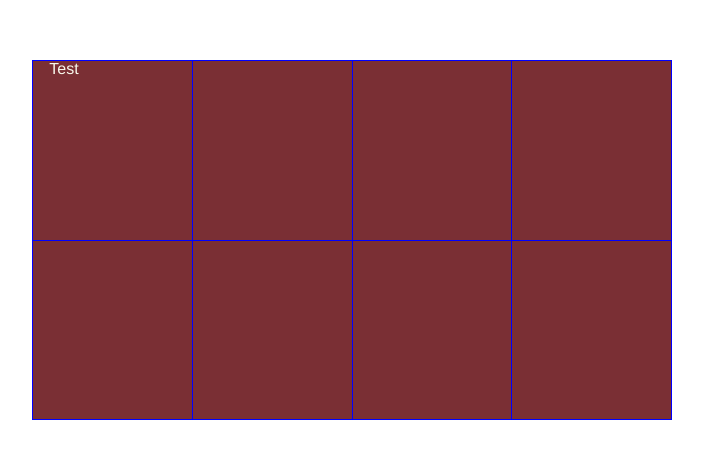
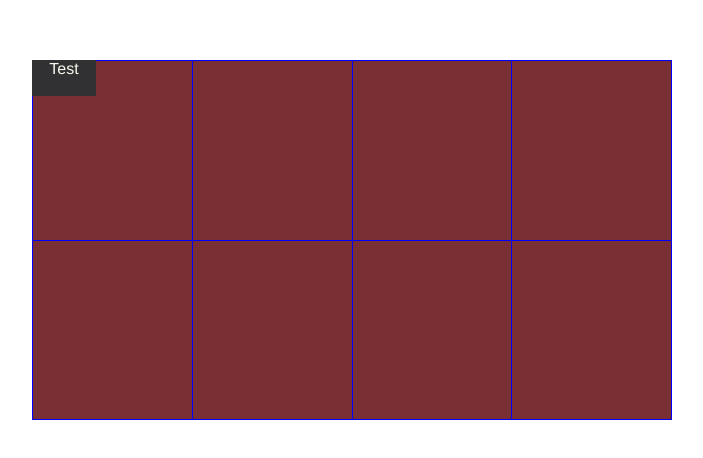
Before and after one commit to JulianSchoenbaechler/Volplane-DragResize, a Vue app: page / in a window 1280 px wide. Shown: the top 458 px of the page, without its empty margins (288-991 px from the left). Built offline with nearby package versions, Linux system fonts and the light colour scheme.

Commit message:
Cleanup...

```diff
--- a/src/App.vue
+++ b/src/App.vue
@@ -2,6 +2,7 @@
   <div id="app">
     <div class="container">
       <drag-resize
+        class="demo"
         :parent-limitation="false"
         :is-active="false"
         :snapToGrid="grid"
@@ -96,4 +97,7 @@ export default {
 .grid-table td {
   border: 1px solid blue;
 }
+.demo {
+  background-color: #313133;
+}
 </style>
--- a/src/components/DragResize.vue
+++ b/src/components/DragResize.vue
@@ -1,3 +1,4 @@
+<!-- Volplane DragResize Component v1.0.0 | MIT License | https://volplane.julian-s.ch/ -->
 <template src="./drag-resize.html"></template>
 <script src="./drag-resize.js"></script>
 <style src="./drag-resize.css"></style>
--- a/src/components/drag-resize.css
+++ b/src/components/drag-resize.css
@@ -1,3 +1,5 @@
+/*! Volplane DragResize Component v1.0.0 | MIT License | https://volplane.julian-s.ch/ */
+
 .vdr {
   position: relative;
   box-sizing: border-box;
@@ -10,15 +12,15 @@
   top: 0;
   left: 0;
   box-sizing: border-box;
-  outline: 1px dashed #d6d6d6;
+  outline: 1px dashed #f8f8ec;
 }
 .vdr-stick {
   box-sizing: border-box;
   position: absolute;
   font-size: 1px;
-  background: #ffffff;
-  border: 1px solid #6c6c6c;
-  box-shadow: 0 0 2px #bbb;
+  background: #f8f8ec;
+  border: 1px solid #313133;
+  box-shadow: 0 0 2px #313133;
 }
 .inactive .vdr-stick {
   display: none;
```
Also changed, not shown: package.json (+24 -2 lines), 1 other file (tests, documents, lock files or other folders).
